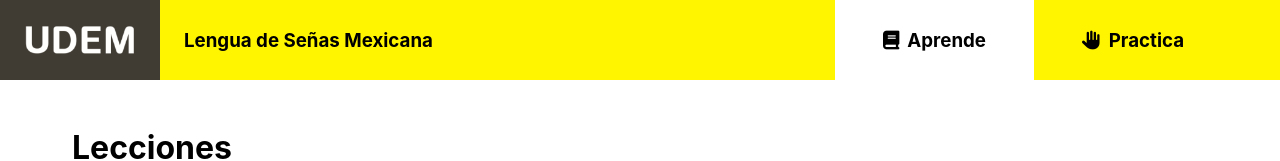
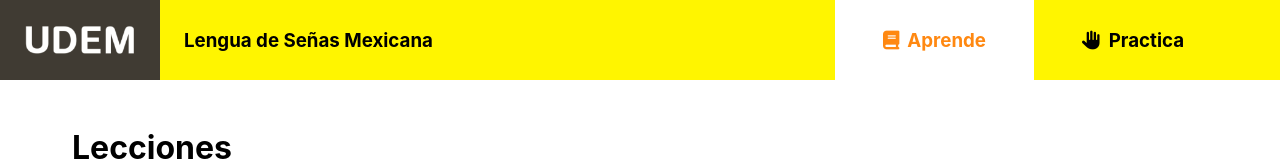
Before and after one commit to elitrevino1/lsm-front, a React (Create React App) app: page /aprende in a window 1280 px wide. Shown: the top 161 px of the page. Built offline with nearby package versions, Linux system fonts and the light colour scheme; no server answers; a web font is replaced by a local one.

Commit message:
no salia el nav en naranja pero ya sale

```diff
--- a/src/Components/CustomNavbar.js
+++ b/src/Components/CustomNavbar.js
@@ -22,8 +22,8 @@ function CustomNavbar() {
                 <Navbar.Toggle className="me-4" />
                 <Navbar.Collapse className="justify-content-end">
                     <Nav>
-                        <Nav.Link href="/aprende" className={window.location.href.includes("aprende") ? "white-bg p-0 nav-align justify-content-end" : "p-0 nav-align justify-content-end"}>
-                            <h3 className={window.location.href.includes("aprende") ? "orange-text m-0 py-3 p-5" : "m-0 py-3 p-5"} >
+                        <Nav.Link href="/aprende" className={window.location.href.includes("practica") ? "p-0 nav-align justify-content-end" : "white-bg p-0 nav-align justify-content-end"}>
+                            <h3 className={window.location.href.includes("practica") ? "m-0 py-3 p-5" : "orange-text m-0 py-3 p-5"} >
                                 <i className="fa-solid fa-book pe-2"></i>
                                 <span>Aprende</span>
                             </h3>
--- a/src/index.css
+++ b/src/index.css
@@ -214,7 +214,7 @@ body {
 }
 
 .orange-text {
-  color: var(--secondary);
+  color: var(--secondary) !important;
 }
 
 .white-bg {
@@ -252,7 +252,3 @@ body {
   background-color: rgba(255, 136, 17, 0.1);
   border: none !important;
 }
-
-.secondary-color {
-  color: var(--secondary) !important;
-}
```
Also changed, not shown: src/Views/Leccion.js (+1 -1 lines).
